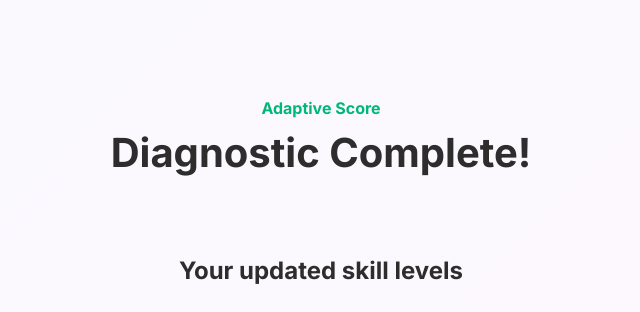
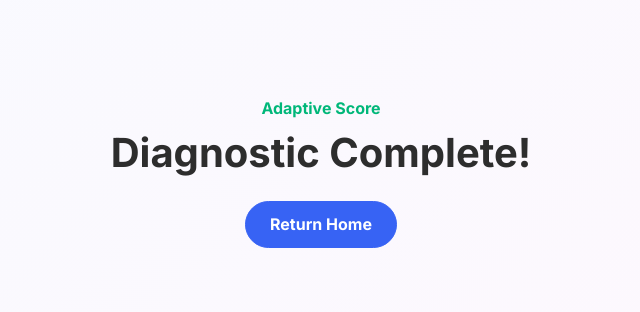
Before and after one commit to ryanidk/adaptive-score, a Flask app: template templates/diagnostic_complete.html in a window 1280 px wide. Shown: the part 80-392 px from the top of the page, without its empty margins (319-959 px from the left). Run offline with Flask 3, Linux system fonts and the light colour scheme; the template is opened without the code that fills it, so the values that code supplies are empty; some libraries are stand-ins or nearby versions.

Commit message:
edit template

```diff
--- a/templates/diagnostic_complete.html
+++ b/templates/diagnostic_complete.html
@@ -46,6 +46,13 @@
                     <p class="fw-bold text-success mb-2" style="color: rgb(0,0,0);"></p>
                 </div>
                 <p style="text-align: center;"></p>
+                <div class="mt-4 d-flex justify-content-center">
+                <a href="/">
+                            <button class="btn btn-primary px-4">
+                                Return Home
+                            </button>
+                </a>
+                </div>
             </div>
         </div>
     </div>
```
